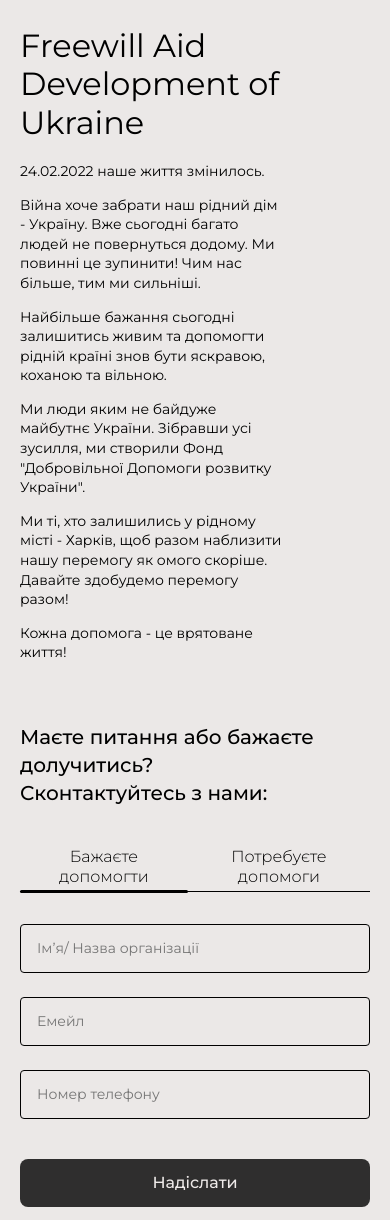
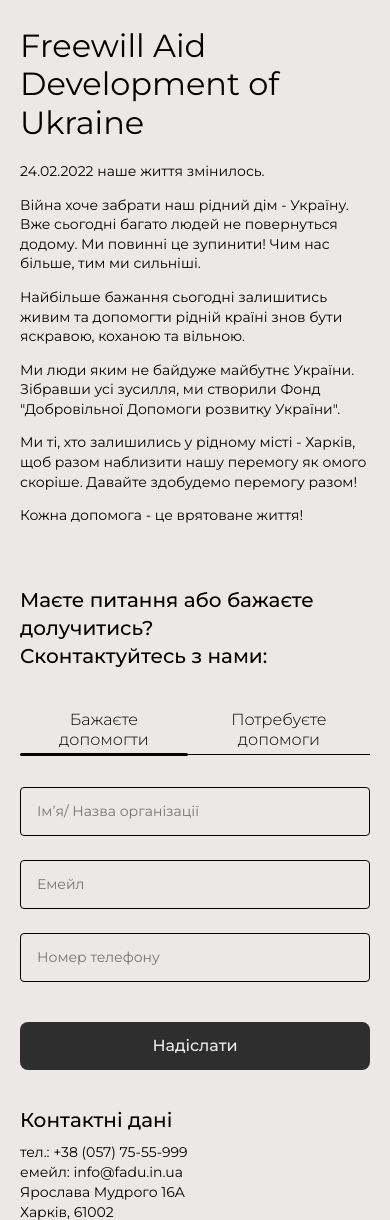
Before and after one commit to estellabuka/fadu, a PHP site: page / in a window 390 px wide. Shown: the part 434-1654 px from the top of the page. Run offline with PHP 8.4, Linux system fonts and the light colour scheme.

Commit message:
form test

```diff
--- a/css/style.css
+++ b/css/style.css
@@ -268,6 +268,9 @@ and (max-width: 1200px) {
   .content {
     display: block;
   }
+  .main {
+    margin: 0;
+  }
 
 }
 @media only screen
```
